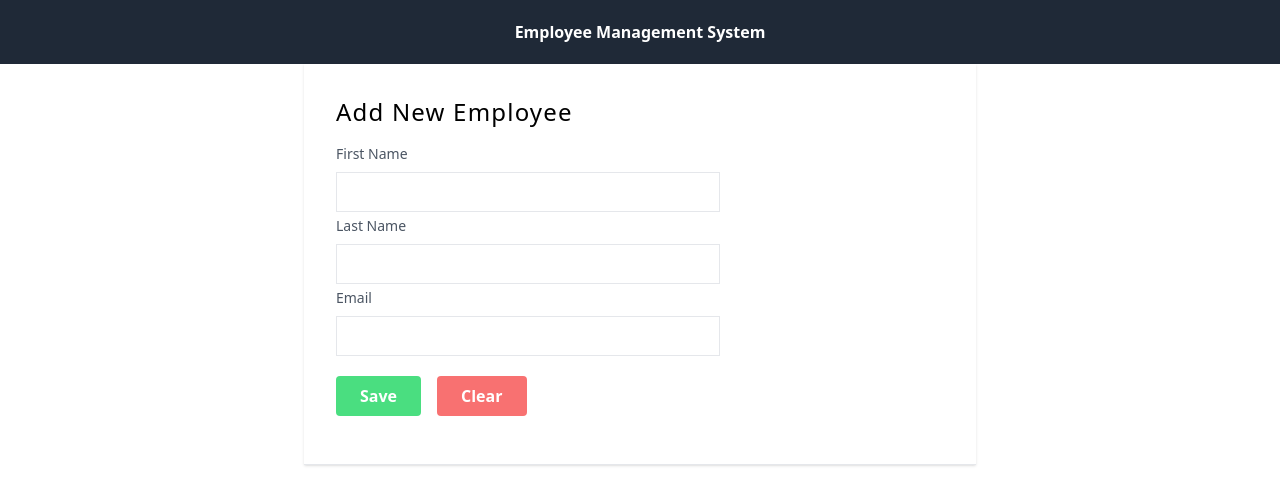
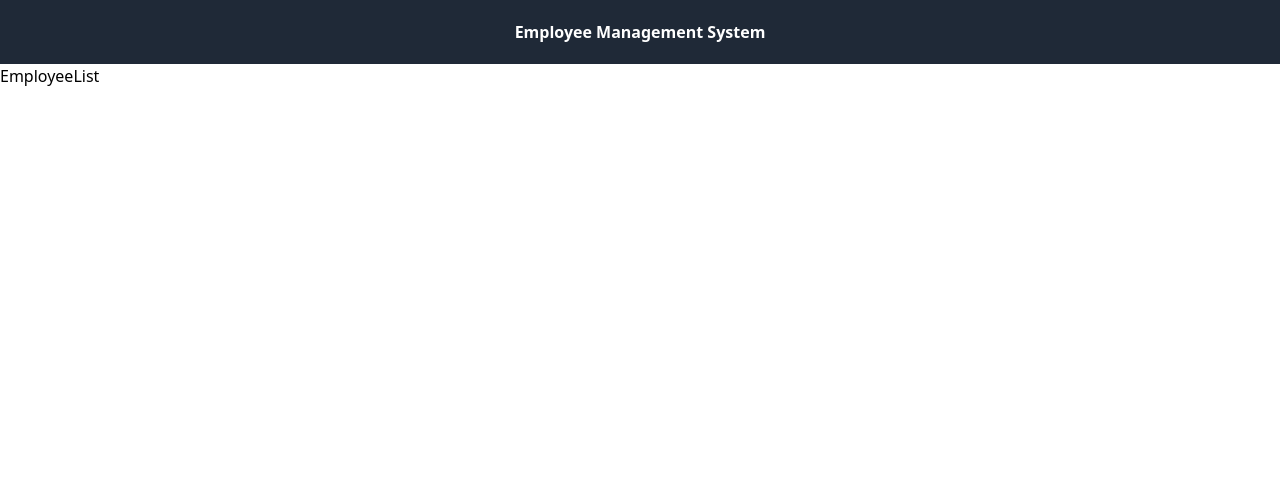
Before and after one commit to saamnguyen/employee-system-api-ui, a React (Create React App) app: page /employeeList in a window 1280 px wide. Shown: the top 504 px of the page. Built offline with nearby package versions, Linux system fonts and the light colour scheme.

Commit message:
route and getAll

```diff
--- a/package.json
+++ b/package.json
@@ -9,6 +9,7 @@
     "axios": "^0.26.1",
     "react": "^18.0.0",
     "react-dom": "^18.0.0",
+    "react-router-dom": "^6.3.0",
     "react-scripts": "5.0.0",
     "web-vitals": "^2.1.4"
   },
--- a/src/App.js
+++ b/src/App.js
@@ -1,12 +1,20 @@
 import React from "react";
+import { BrowserRouter, Route, Routes } from "react-router-dom";
 
-import { Navbar, AddEmployee } from "./components";
+import { Navbar, AddEmployee, EmployeeList } from "./components";
 
 const App = () => {
 	return (
 		<>
-			<Navbar />
-			<AddEmployee />
+			<BrowserRouter>
+				<Navbar />
+				<Routes>
+					<Route index element={<EmployeeList />} />
+					<Route path="/" element={<EmployeeList />} />
+					<Route path="/employeeList" element={<EmployeeList />} />
+					<Route path="/addEmployee" element={<AddEmployee />} />
+				</Routes>
+			</BrowserRouter>
 		</>
 	);
 };
--- /dev/null
+++ b/src/components/EmployeeList.jsx
@@ -0,0 +1,7 @@
+import React from "react";
+
+const EmployeeList = () => {
+	return <div>EmployeeList</div>;
+};
+
+export default EmployeeList;
--- a/src/components/index.js
+++ b/src/components/index.js
@@ -1,2 +1,3 @@
 export { default as Navbar } from "./Navbar";
 export { default as AddEmployee } from "./AddEmployee";
+export { default as EmployeeList } from "./EmployeeList";
--- a/src/services/EmployeeService.js
+++ b/src/services/EmployeeService.js
@@ -6,6 +6,10 @@
 	saveEmployee(e) {
 		return axios.post(EMPLOYEE_API_BASE_URL, e);
 	}
+
+	getEmployees() {
+		return axios.get(EMPLOYEE_API_BASE_URL);
+	}
 }
 
 export default new EmployeeService();
```
Also changed, not shown: 1 other file (tests, documents, lock files or other folders).
